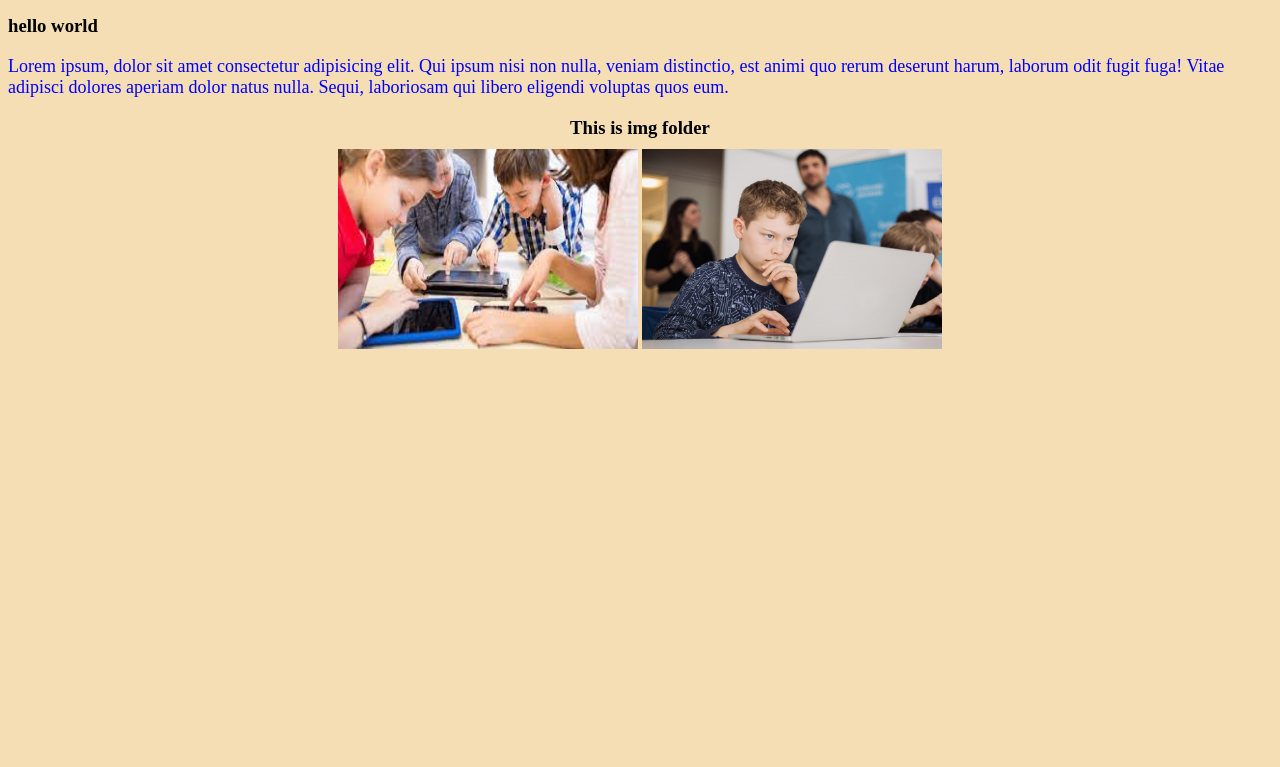
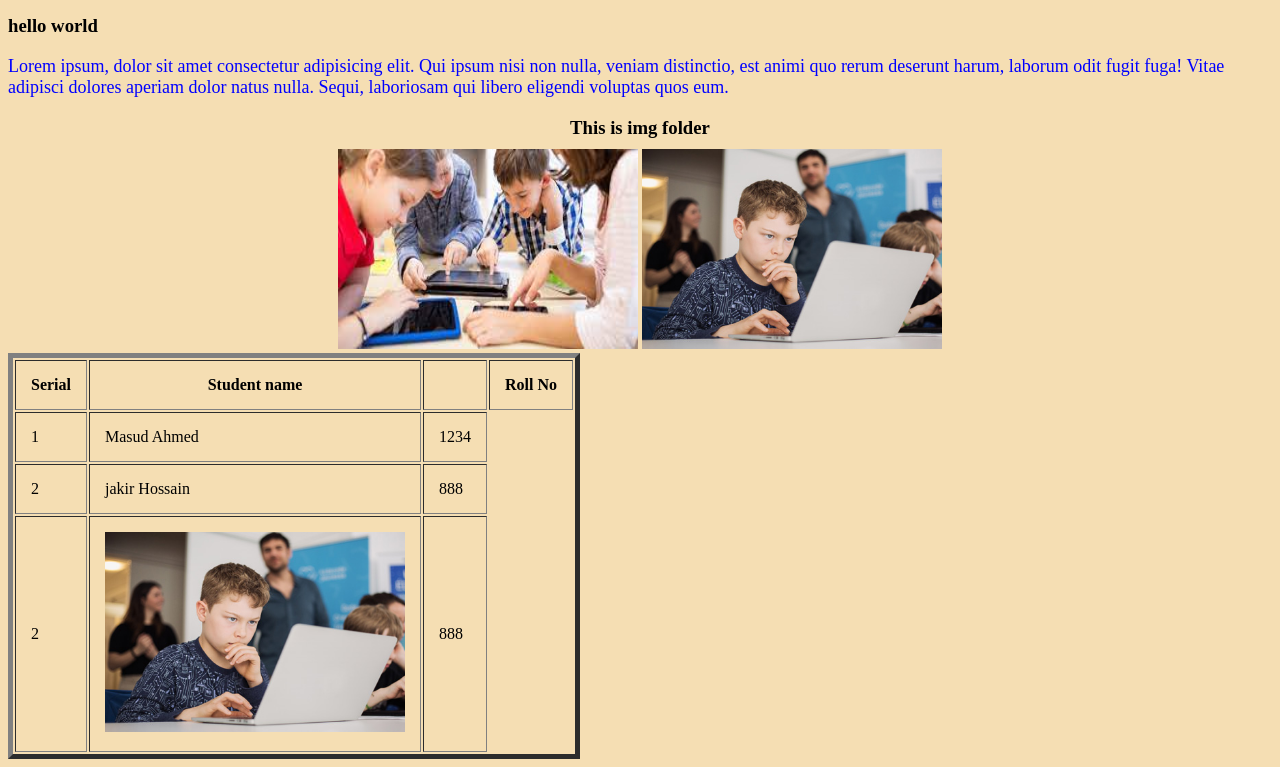
Before and after one commit to masudahmedict/first-web-project, a plain HTML site: page index.html in a window 1280 px wide. Shown: the part 377-1144 px from the top of the page. Before the commit the page ends 800 px from the top, so only its background shows below. Drawn offline with Linux system fonts and the light colour scheme.

Commit message:
added table from index.html

```diff
--- a/index.html
+++ b/index.html
@@ -39,6 +39,30 @@
 		<img src="img/images (1).jpeg" alt="img not found">
 		<img src="img/gndfgndgh.jpg" alt=" img not found">
 	</div>
+	<div>
+		<table border="5" cellpadding="15" spellcheck="5">
+			<tr>
+				<th>Serial</th>
+				<th>Student name<th>
+				<th>Roll No</th>
+			</tr>
+			<td>1</td>
+			<td>Masud Ahmed</td>
+			<td>1234</td>
+			<tr>
+				<td>2</td>
+				<td>jakir Hossain</td>
+				<td>888</td>
+			</tr>
+<tr>
+	<td>2</td>
+				<td><img src="img/gndfgndgh.jpg" alt=""></td>
+				<td>888</td>
+</tr>
+
+
+		</table>
+	</div>
 </body>
 
 </html>
```
